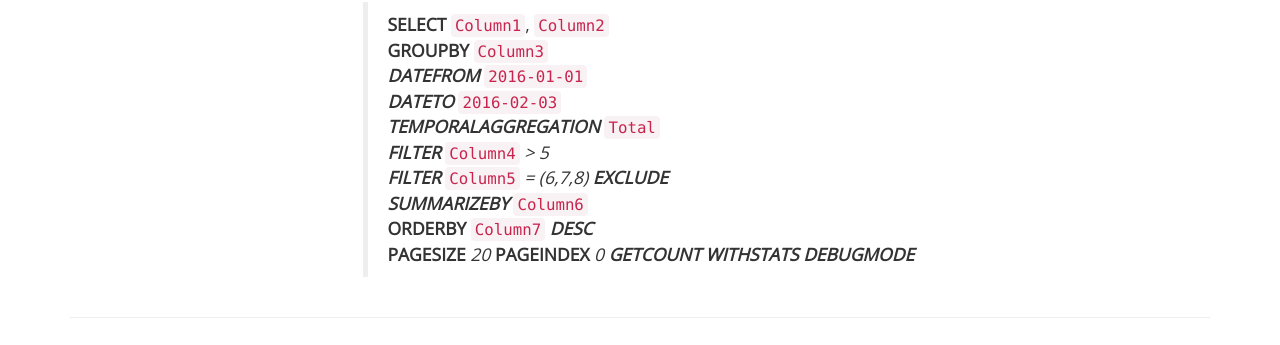
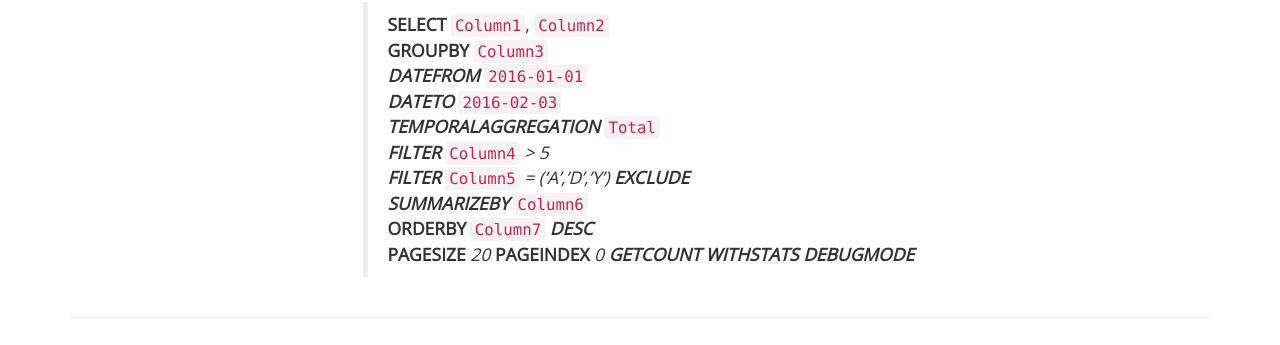
Before and after one commit to MagiQL/magiql.github.io, a Jekyll site: the page built from docs/3-querying/300-index.md, in a window 1280 px wide. Shown: the part 1097-1442 px from the top of the page. Built offline with Jekyll 4.4.1, drawn with Linux system fonts in a browser that asks for light colours; nearby versions of some CDN libraries; a script that is not in the unit is left out.

Commit message:
Update 300-index.md

```diff
--- a/docs/3-querying/300-index.md
+++ b/docs/3-querying/300-index.md
@@ -67,7 +67,7 @@ QUERYING
 **_DATETO_** `2016-02-03`
 **_TEMPORALAGGREGATION_** `Total`
 **_FILTER_** `Column4` *> 5*
-**_FILTER_** `Column5` *= (6,7,8)*  **_EXCLUDE_**
+**_FILTER_** `Column5` *= ('A','D','Y')*  **_EXCLUDE_**
 **_SUMMARIZEBY_** `Column6`
 **ORDERBY** `Column7` **_DESC_**
 **PAGESIZE** *20* **PAGEINDEX** *0* **_GETCOUNT_** **_WITHSTATS_** **_DEBUGMODE_**
```
